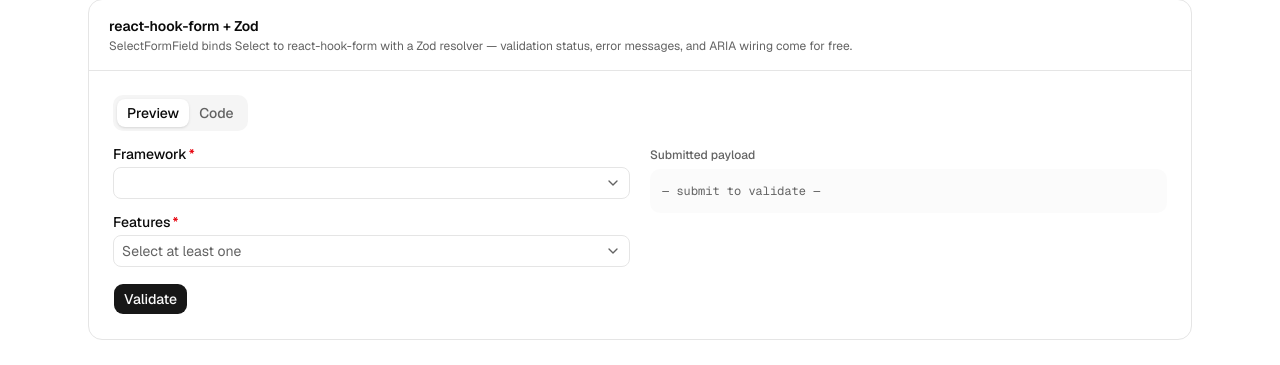
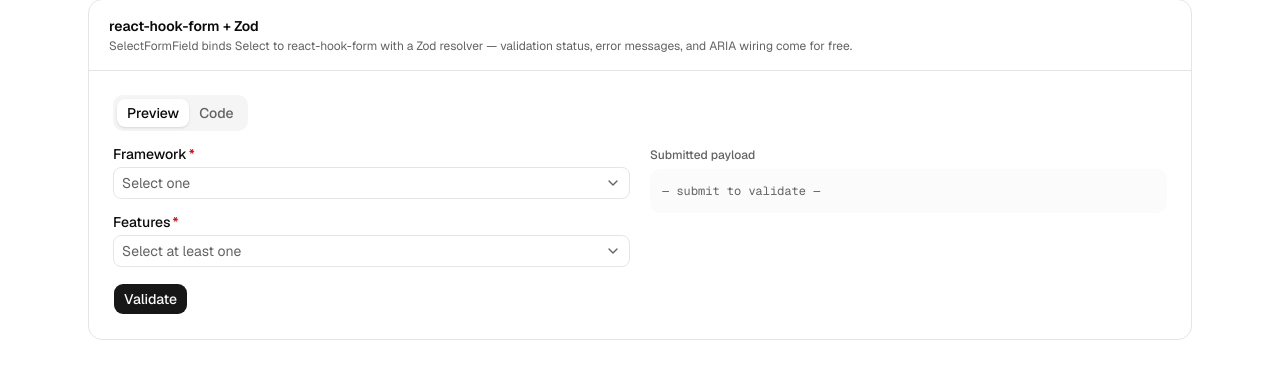
Before and after one commit to gokhanjs/gjs-select, a Next.js app: page / in a window 1280 px wide. Shown: the part 4292-4657 px from the top of the page. Built offline with nearby package versions, Linux system fonts and the light colour scheme.

Commit message:
fix(landing): prevent grid overflow in select form demo (#14)
Add min-w-0 to both grid columns so long selected values and the submitted-payload block stay within the two-column layout. Default framework to null so the placeholder shows until a value is picked.

```diff
--- a/src/components/landing/examples/select-form-demo.tsx
+++ b/src/components/landing/examples/select-form-demo.tsx
@@ -32,7 +32,7 @@
   const [submitted, setSubmitted] = React.useState<FormValues | null>(null)
   const { control, handleSubmit } = useForm<FormValues>({
     resolver: zodResolver(schema),
-    defaultValues: { framework: "", features: [] },
+    defaultValues: { framework: null as unknown as string, features: [] },
   })
 
   return (
@@ -40,7 +40,7 @@
       onSubmit={handleSubmit((values) => setSubmitted(values))}
       className="grid gap-5 sm:grid-cols-2"
     >
-      <div className="space-y-4">
+      <div className="min-w-0 space-y-4">
         <SelectFormField
           control={control}
           name="framework"
@@ -62,7 +62,7 @@
         />
         <Button type="submit">Validate</Button>
       </div>
-      <div className="space-y-1.5">
+      <div className="min-w-0 space-y-1.5">
         <p className="text-xs font-medium text-muted-foreground">
           Submitted payload
         </p>
```
